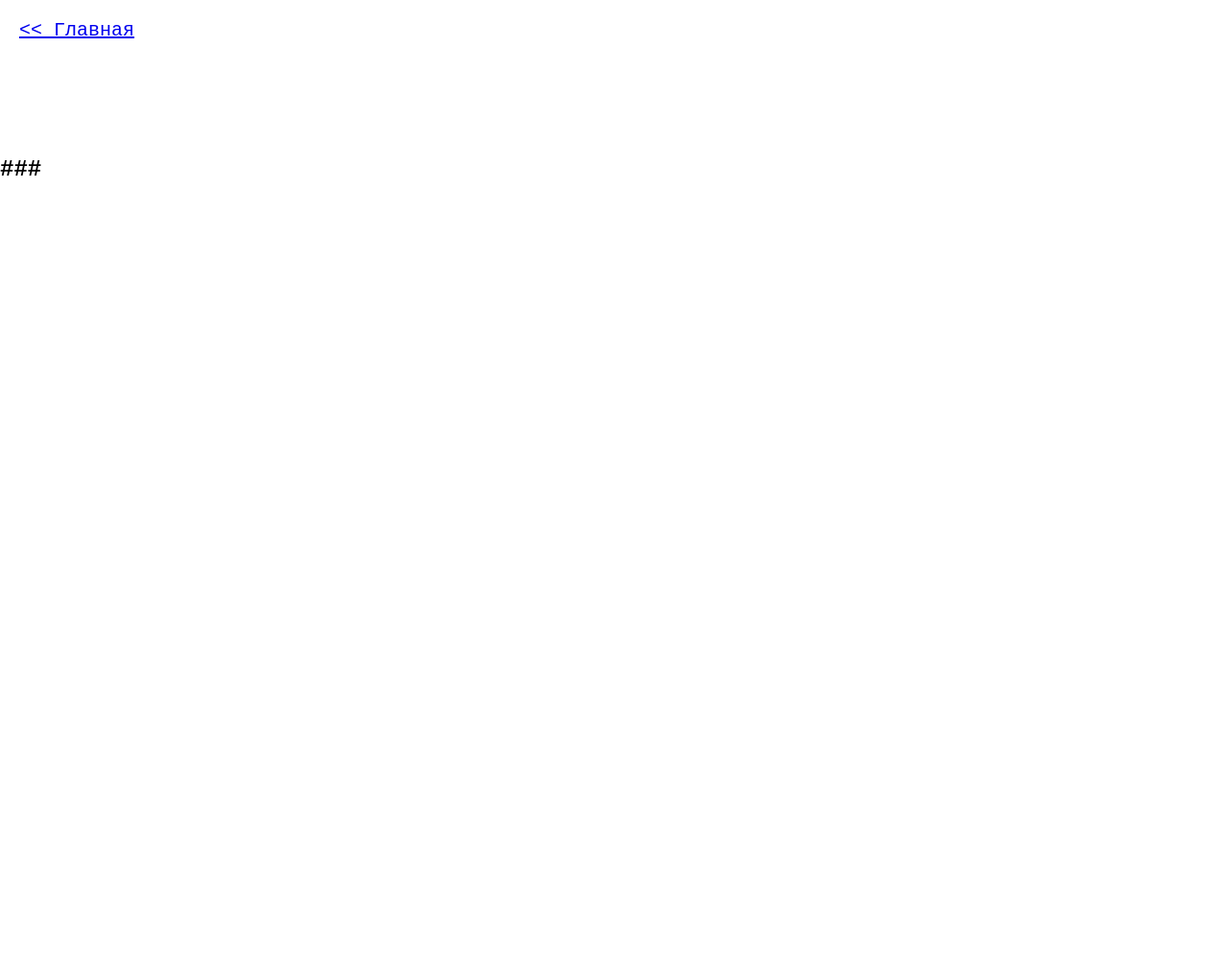
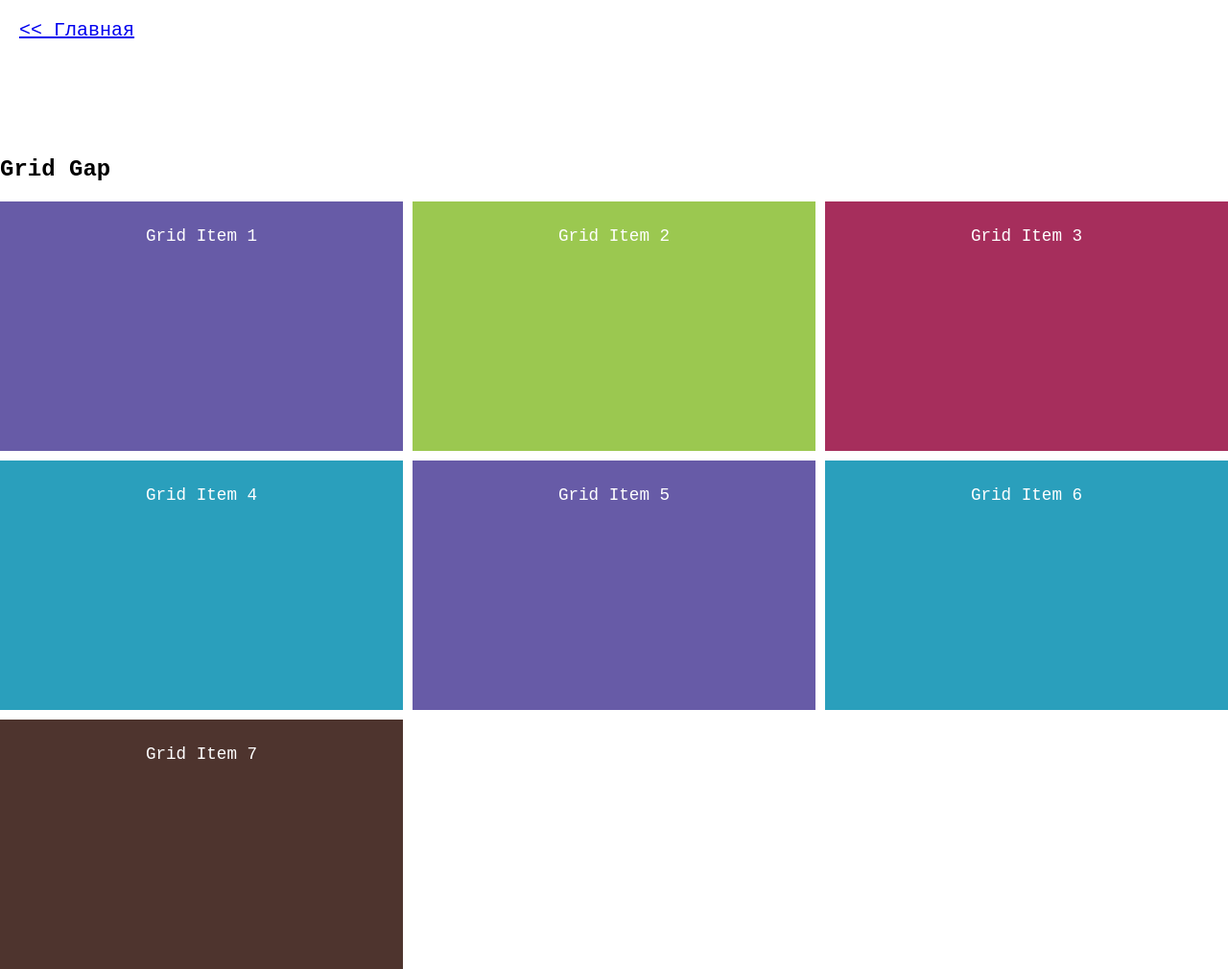
Before and after one commit to DiamondSystems/HTML5-and-CSS3-samples, a plain HTML site: page grid/margins.html in a window 1280 px wide. Shown: the whole page at 96% size. Before the commit the page ends 800 px from the top, so only its background shows below. Drawn offline with Linux system fonts and the light colour scheme.

Commit message:
Отступы между столбцами и строками

```diff
--- a/grid/margins.html
+++ b/grid/margins.html
@@ -5,16 +5,43 @@
     <title>Отступы между столбцами и строками</title>
     <link rel="stylesheet" href="../assets/css/style.css">
     <style>
-        /*  */
+        .grid-container {
+            height: 100vh;
+            display: grid;
+            grid-template-columns: repeat(3, 1fr);
+            grid-template-rows: repeat(3, 1fr);
+            grid-column-gap: 10px;
+            grid-row-gap: 10px;
+        }
+        .grid-item {
+            text-align: center;
+            font-size: 1.1em;
+            padding: 1.5em;
+            color: white;
+        }
+        .color1 {background-color: #675BA7;}
+        .color2 {background-color: #9BC850;}
+        .color3 {background-color: #A62E5C;}
+        .color4 {background-color: #2A9FBC;}
+        .color5 {background-color: #4e342e;}
     </style>
 </head>
 <body>
     <!-- Header -->
     <header><nav><a href="./../"><< Главная</a></nav></header>
 
-    <!--  -->
+    <!-- Grid Gap -->
     <section>
-        <h2>###</h2>
+        <h2>Grid Gap</h2>
+        <div class="grid-container">
+            <div class="grid-item color1">Grid Item 1</div>
+            <div class="grid-item color2">Grid Item 2</div>
+            <div class="grid-item color3">Grid Item 3</div>
+            <div class="grid-item color4">Grid Item 4</div>
+            <div class="grid-item color1">Grid Item 5</div>
+            <div class="grid-item color4">Grid Item 6</div>
+            <div class="grid-item color5">Grid Item 7</div>
+        </div>
     </section>
 </body>
 </html>
```
